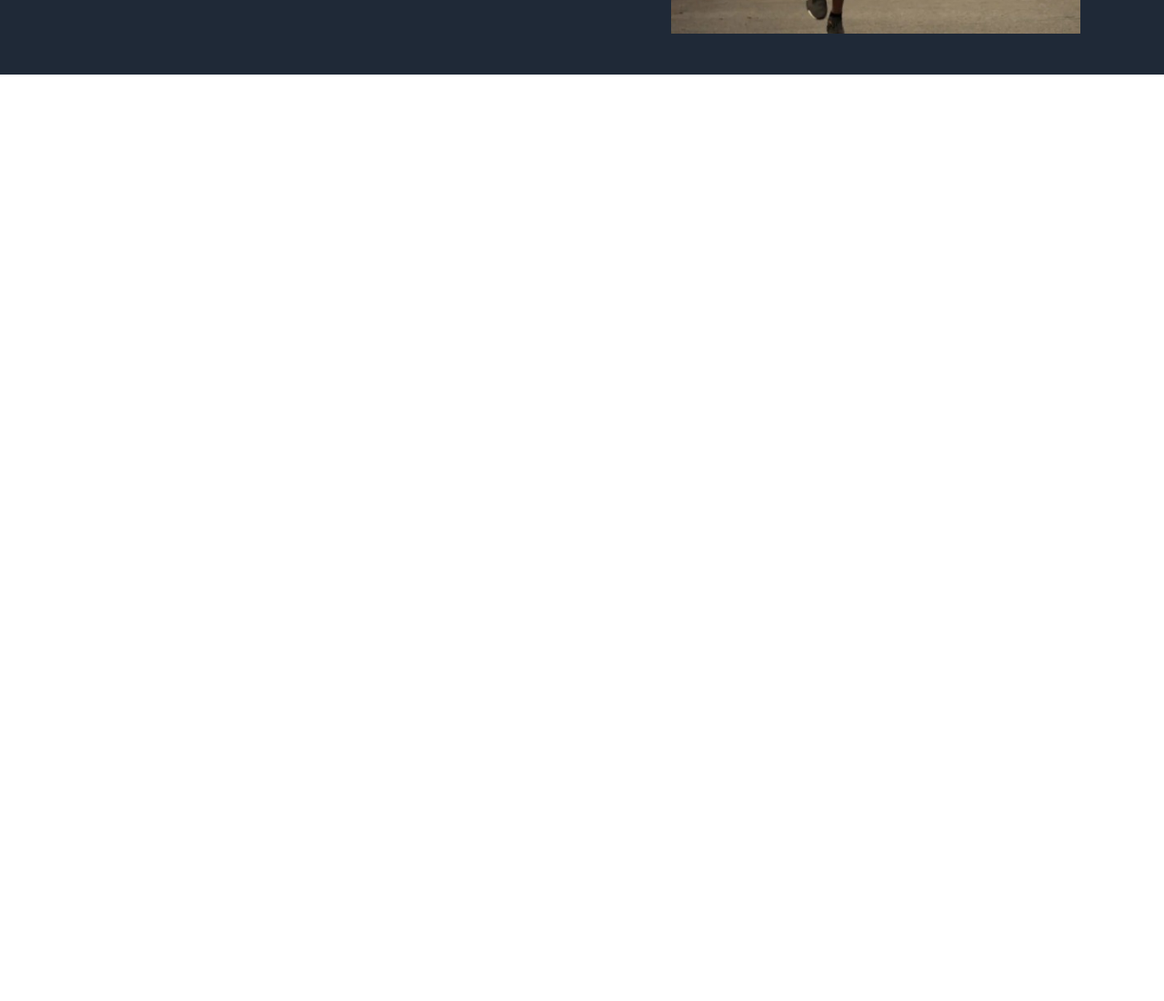
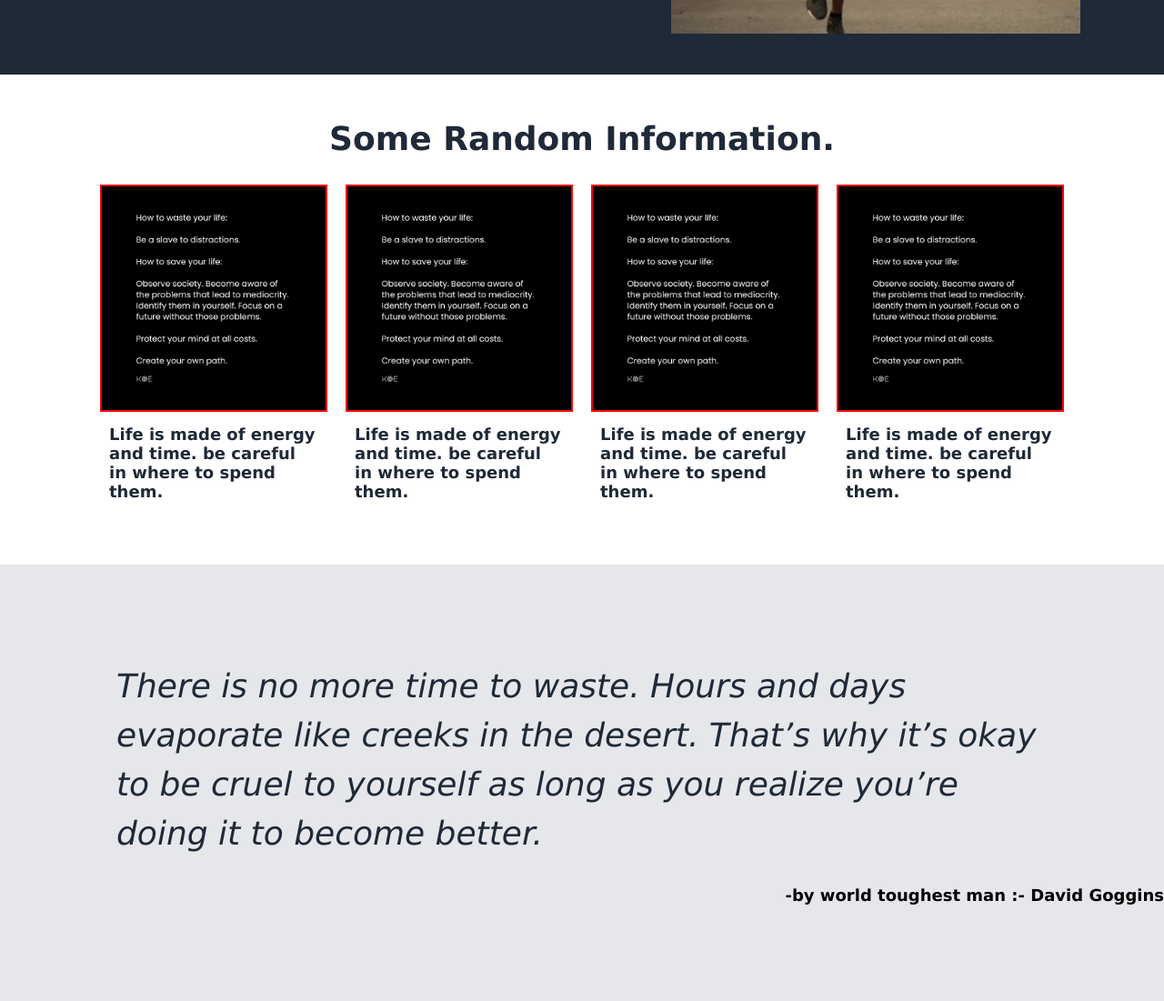
Before and after one commit to amitnit91/foundations-landing-page, a plain HTML site: page index.html in a window 1280 px wide. Shown: the part 448-1549 px from the top of the page at 91% size. Before the commit the page ends 800 px from the top, so only its background shows below. Drawn offline with Linux system fonts and the light colour scheme.

Commit message:
modified index.html and style.css section-2,-3

```diff
--- a/index.html
+++ b/index.html
@@ -31,8 +31,36 @@
 
     </div>
     <div class="section-2">
+        <div class="section-2-heading">Some Random Information.</div>
+        <div class="image-card">
+            <div class="card">
+                <img src="images/mind-slave.png" alt="mind image">
+                <p>Life is made of energy and time. be careful in where to spend them.</p>
+            </div>
+            <div class="card">
+                <img src="images/mind-slave.png" alt="mind image">
+                <p>Life is made of energy and time. be careful in where to spend them.</p>
+            </div>
+            <div class="card">
+                <img src="images/mind-slave.png" alt="mind image">
+                <p>Life is made of energy and time. be careful in where to spend them.</p>
+            </div>
+            <div class="card">
+                <img src="images/mind-slave.png" alt="mind image">
+                <p>Life is made of energy and time. be careful in where to spend them.</p>
+            </div>
 
+        </div>
     </div>
+    <div class="section-3">
+        <div class="testomonial">
+            <p>There is no more time to waste. Hours and days evaporate like creeks in the desert.
+                That’s why it’s okay to be cruel to yourself as long as you realize you’re doing it to become better.</p>
+
+            <div>-by world toughest man :- David Goggins</div>
+        </div>
+    </div>
+
 
 </body>
 </html>
--- a/style.css
+++ b/style.css
@@ -67,3 +67,57 @@ ul a{
     cursor: pointer;
 
 }
+.section-2{
+    margin: 50px 0px 60px 0px;
+}
+.section-2 .section-2-heading{
+    font-size: 36px;
+    font-weight: 800;
+    color: #1F2937;
+    text-align: center;
+    margin: 30px 0px 30px 0px;
+}
+.image-card{
+    display: flex;
+    justify-content: center;
+    gap: 20px;
+    flex-wrap: wrap;
+
+}
+.card{
+    max-width: 250px;
+
+}
+.card img{
+    width: 250px;
+    height: 250px;
+    border: 2px solid red;
+}
+.card p{
+    font-size: 18px;
+    color: #1F2937;
+    font-weight: 600;
+    padding: 10px;
+
+}
+.testomonial{
+    background-color: #E5E7EB;
+    height: 60vh;
+    display: flex;
+    flex-direction: column;
+    justify-content: center;
+    align-items: center;
+    gap:30px;
+}
+.testomonial p{
+    font-size: 36px;
+    font-style:italic;
+    color: #1F2937;
+    width: 80%;
+    line-height: 150%;
+}
+.testomonial div{
+    margin-left: auto;
+    font-size: 18px;
+    font-weight: 600;
+}
```
Also changed, not shown: images/mind-slave.png (added).
